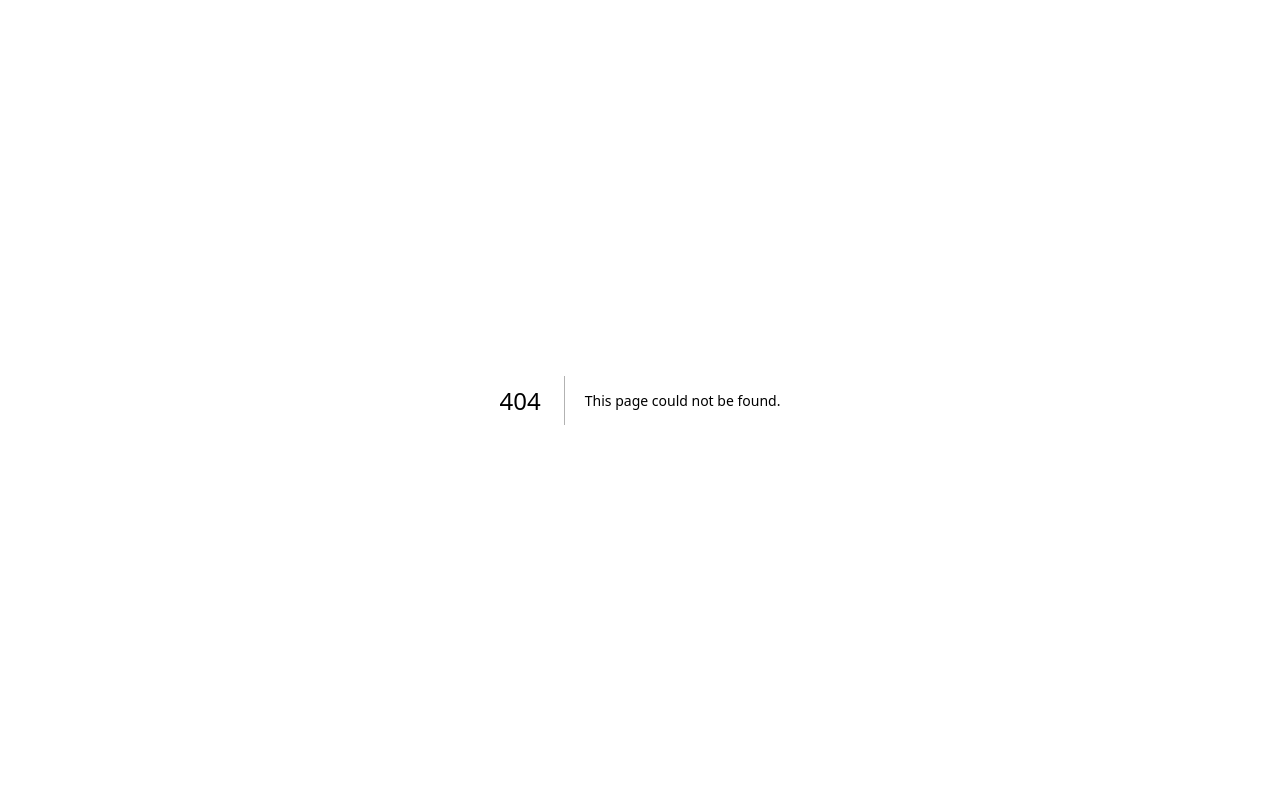
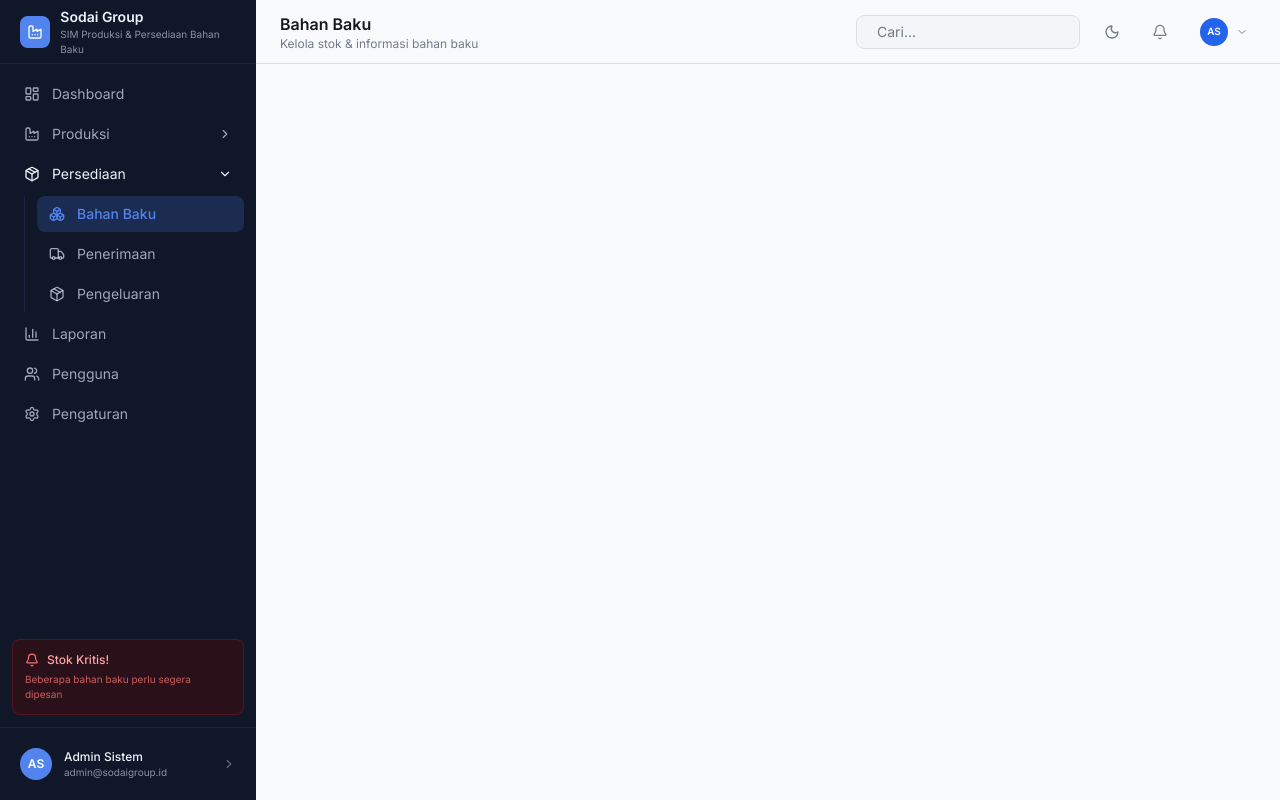
Before and after one commit to Niaaa12/website-konveksi, a Next.js app: page /persediaan/bahan-baku in a window 1280 px wide. Before the commit this address had no page. Built offline with nearby package versions, Linux system fonts and the light colour scheme.

Commit message:
membuat halaman bahan baku

```diff
--- a/app/(admin-app)/layout.tsx
+++ b/app/(admin-app)/layout.tsx
@@ -10,6 +10,14 @@ const pageTitles: Record<string, { title: string; subtitle: string }> = {
   "/produksi/work-order": {
     title: "Work Order",
     subtitle: "Kelola & pantau pesanan produksi",
+  },
+  "/produksi/jadwal": {
+    title: "Jadwal Produksi",
+    subtitle: "Perencanaan & penjadwalan lini produksi",
+  },
+  "/persediaan/bahan-baku": {
+    title: "Bahan Baku",
+    subtitle: "Kelola stok & informasi bahan baku",
   },
 };
 
--- /dev/null
+++ b/app/(admin-app)/persediaan/bahan-baku/page.tsx
@@ -0,0 +1,3 @@
+"use client";
+
+export default function BahanBakuPage(){}
--- a/app/(admin-app)/produksi/jadwal/page.tsx
+++ b/app/(admin-app)/produksi/jadwal/page.tsx
@@ -0,0 +1 @@
+export default function JadwalPage(){}
--- a/components/dashboard/Sidebar.tsx
+++ b/components/dashboard/Sidebar.tsx
@@ -28,16 +28,19 @@ const menuItems = [
     label: "Produksi",
     icon: Factory,
     children: [
-      { label: "Work Order", href: "/produksi/work-order", icon: ClipboardList },
-      { label: "Jadwal Produksi", href: "/", icon: Factory },
-      { label: "Kontrol Kualitas", href: "/", icon: ClipboardList },
+      {
+        label: "Work Order",
+        href: "/produksi/work-order",
+        icon: ClipboardList,
+      },
+      { label: "Jadwal Produksi", href: "/produksi/jadwal", icon: Factory },
     ],
   },
   {
     label: "Persediaan",
     icon: Package,
     children: [
-      { label: "Bahan Baku", href: "/", icon: Boxes },
+      { label: "Bahan Baku", href: "/persediaan/bahan-baku", icon: Boxes },
       { label: "Penerimaan", href: "/", icon: Truck },
       { label: "Pengeluaran", href: "/", icon: Package },
     ],
```
